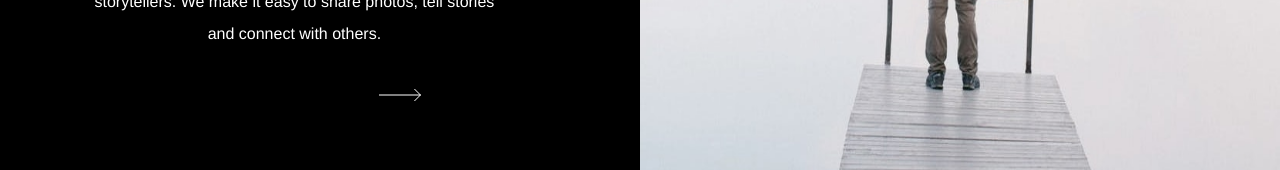
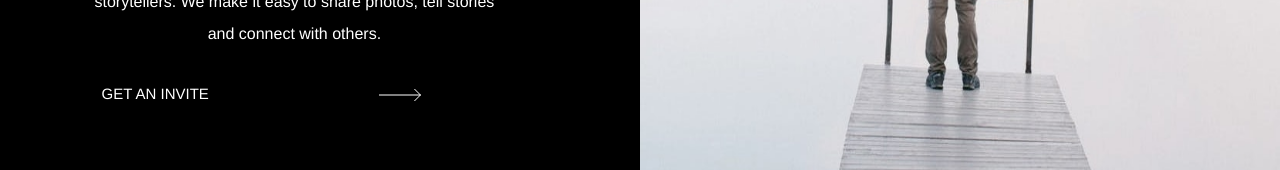
Before and after one commit to clf94-dev/photosnap-vue, a Vue app: page / in a window 1280 px wide. Shown: the part 434-604 px from the top of the page. Built offline with nearby package versions, Linux system fonts and the light colour scheme.

Commit message:
fixed first btn IntroHome comp

```diff
--- a/src/components/IntroHome.vue
+++ b/src/components/IntroHome.vue
@@ -20,7 +20,7 @@ import IntroHomeCard from './IntroHomeCard.vue'
                     text:"Photosnap is a platform for photographers and visual storytellers. We make it easy to share photos, tell stories and connect with others.",
                     btn:"Get an Invite",
                     classes: "intro-row reversed dark",
-                    btnStyle:"",
+                    index:0,
                     arrow: 0,
                     src: require("../assets/images/home/desktop/create-and-share.jpg"),
                     imgAlt:"",
@@ -31,7 +31,7 @@ import IntroHomeCard from './IntroHomeCard.vue'
                     text:"We provide design templates to ensure your stories look terrific. Easily add photos, text, embed maps and media from other networks. Then share your story with everyone.",
                     btn:"View the stories",
                     classes: "intro-row",
-                    btnStyle:"",
+                   index:1,
                     arrow: 1,
                     src: require("../assets/images/home/desktop/beautiful-stories.jpg"),
                     imgAlt:"",
@@ -42,7 +42,7 @@ import IntroHomeCard from './IntroHomeCard.vue'
                     text:"Photosnap can help you create stories that resonate with your audience.  Our tool is designed for photographers of all levels, brands, businesses you name it.",
                     btn:"View the stories",
                     classes: "intro-row reversed",
-                    btnStyle:"",
+                    index:2,
                     arrow: 1,
                     src: require("../assets/images/home/desktop/designed-for-everyone.jpg"),
                     imgAlt:"",
--- a/src/components/IntroHomeCard.vue
+++ b/src/components/IntroHomeCard.vue
@@ -9,7 +9,7 @@
       <p>{{info.text}}</p>
       <button :class="info.index===0? 'btn white': 'btn'" @click="info.link && goToStories()">
         <b-row>
-         <b-col xs="8" sm="8" md="8" lg="8">
+         <b-col xs="8" sm="8" md="8" lg="8" >
                    {{info.btn}}
          </b-col >
           <b-col xs="4" sm="4" md="4" lg="4">
@@ -108,7 +108,7 @@
 }
 
 .intro-cont .intro-row .text-col .btn.white {
-	color: #ffffff !important;
+	color: #ffffff;
 }
 
 .intro-cont .intro-row .text-col .btn:hover {
```
